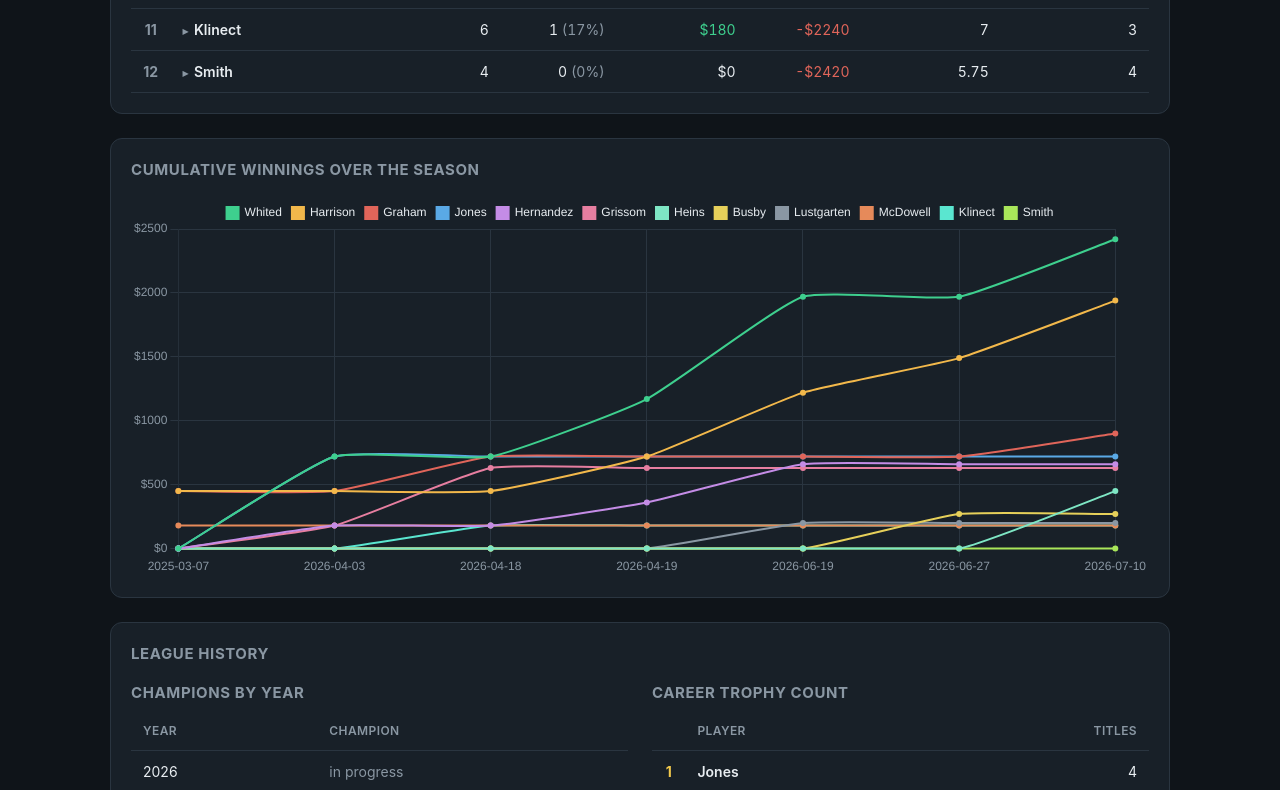
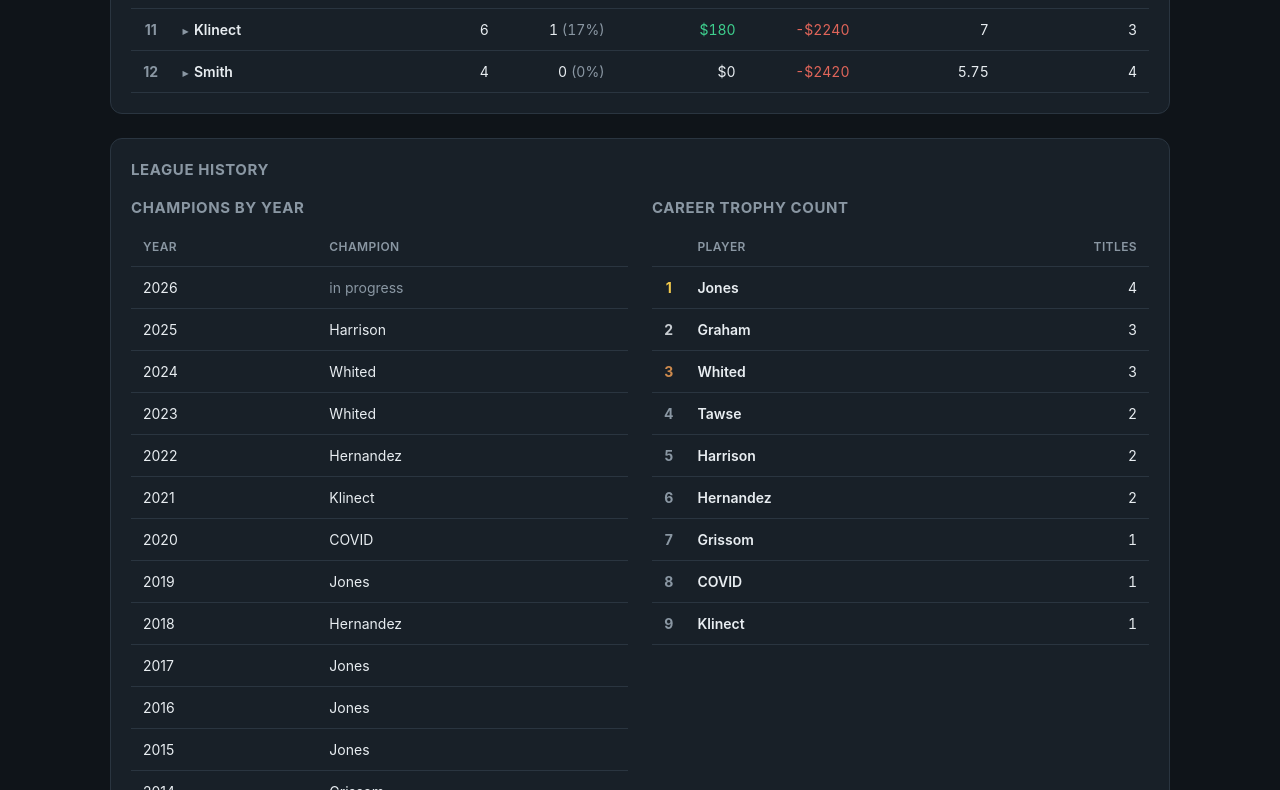
Before and after one commit to Robrasta/ppotn-dashboard, a plain HTML site: page index.html in a window 1280 px wide. Shown: the part 660-1450 px from the top of the page. Drawn offline with nearby package versions, Linux system fonts and the light colour scheme.

Commit message:
Add files via upload

```diff
--- a/index.html
+++ b/index.html
@@ -4,7 +4,6 @@
 <meta charset="UTF-8">
 <meta name="viewport" content="width=device-width, initial-scale=1.0">
 <title>PPOTY — Poker Player of the Year</title>
-<script src="https://cdnjs.cloudflare.com/ajax/libs/Chart.js/4.4.4/chart.umd.min.js"></script>
 <style>
   :root {
     --bg: #0f1419;
@@ -111,7 +110,7 @@
     <h1>PPOTY <span>&middot;</span> League Dashboard<span class="champion-tag">Champion: <span class="champion-name" id="championName">—</span></span></h1>
     <div style="text-align:right;">
       <div class="meta" id="lastUpdated">loading…</div>
-      <div class="meta"><a href="#" id="constitutionLink" style="color:var(--text-dim); text-decoration:underline dotted;" title="Link coming soon">PPOTN Constitution &amp; Rules</a></div>
+      <div class="meta"><a href="docs/PPOTN-Constitution-and-Rules.doc" id="constitutionLink" target="_blank" rel="noopener" style="color:var(--accent); text-decoration:underline dotted;">PPOTN Constitution &amp; Rules</a></div>
     </div>
   </header>
   <div class="subtitle">Poker Player of the Year — season standings, pulled straight from Tournament Director exports.</div>
@@ -150,10 +149,6 @@ async function load() {
       <div id="leaderboardWrap"></div>
     </div>
     <div class="card">
-      <h2>Cumulative Winnings Over the Season</h2>
-      <canvas id="trendChart"></canvas>
-    </div>
-    <div class="card">
       <h2>League History</h2>
       <div class="history-cols">
         <div>
@@ -189,7 +184,6 @@ async function load() {
 
   try { renderChampionBadge(data.history); } catch (e) { console.error('renderChampionBadge failed', e); }
   try { renderLeaderboard(season); } catch (e) { console.error('renderLeaderboard failed', e); }
-  try { renderTrendChart(season); } catch (e) { console.error('renderTrendChart failed', e); }
   try { renderHistory(data.history); } catch (e) { console.error('renderHistory failed', e); }
   try { renderCalculator(); } catch (e) { console.error('renderCalculator failed', e); }
   try { renderTournaments(data.tournaments, data.roster); } catch (e) { console.error('renderTournaments failed', e); }
@@ -298,59 +292,6 @@ function renderDrillDown(p) {
   `;
 }
 
-const PALETTE = ['#3ecf8e', '#f2b84b', '#e0655a', '#5aa9e6', '#c48ce6', '#e67ea0', '#7ee6c4', '#e6d05a', '#8a97a3', '#e68a5a', '#5ae6d0', '#a9e65a'];
-let trendChartInstance = null;
-
-function renderTrendChart(season) {
-  const canvas = document.getElementById('trendChart');
-  if (!season || !season.players.length) {
-    canvas.parentElement.innerHTML = '<div class="empty">No completed games yet.</div>';
-    return;
-  }
-  const top = season.players.slice(0, 12);
-  const dateSet = new Set();
-  top.forEach(p => p.history.forEach(h => dateSet.add(h.date)));
-  const dates = Array.from(dateSet).sort();
-
-  const datasets = top.map((p, i) => {
-    const byDate = {};
-    p.history.forEach(h => { byDate[h.date] = h.cumulative_winnings; });
-    let last = 0;
-    const data = dates.map(d => {
-      if (byDate[d] !== undefined) { last = byDate[d]; }
-      return last;
-    });
-    return {
-      label: p.name,
-      data,
-      borderColor: PALETTE[i % PALETTE.length],
-      backgroundColor: PALETTE[i % PALETTE.length],
-      borderWidth: 2,
-      pointRadius: 2,
-      tension: 0.15,
-      fill: false,
-    };
-  });
-
-  if (trendChartInstance) trendChartInstance.destroy();
-  trendChartInstance = new Chart(canvas, {
-    type: 'line',
-    data: { labels: dates, datasets },
-    options: {
-      responsive: true,
-      interaction: { mode: 'nearest', intersect: false },
-      plugins: {
-        legend: { labels: { color: '#e8edf1', boxWidth: 12 } },
-        tooltip: { callbacks: { label: (ctx) => `${ctx.dataset.label}: $${ctx.parsed.y.toFixed(0)}` } },
-      },
-      scales: {
-        x: { ticks: { color: '#8a97a3' }, grid: { color: '#2a3540' } },
-        y: { ticks: { color: '#8a97a3', callback: (v) => '$' + v }, grid: { color: '#2a3540' } },
-      },
-    },
-  });
-}
-
 function renderHistory(history) {
   const champsWrap = document.getElementById('champsWrap');
   const trophyWrap = document.getElementById('trophyWrap');
```
